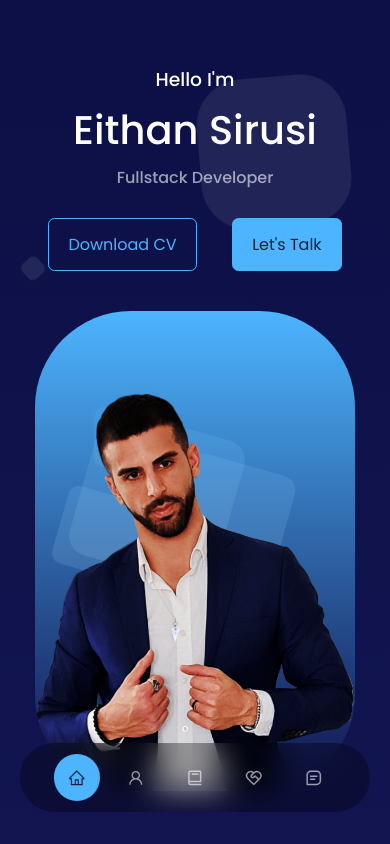
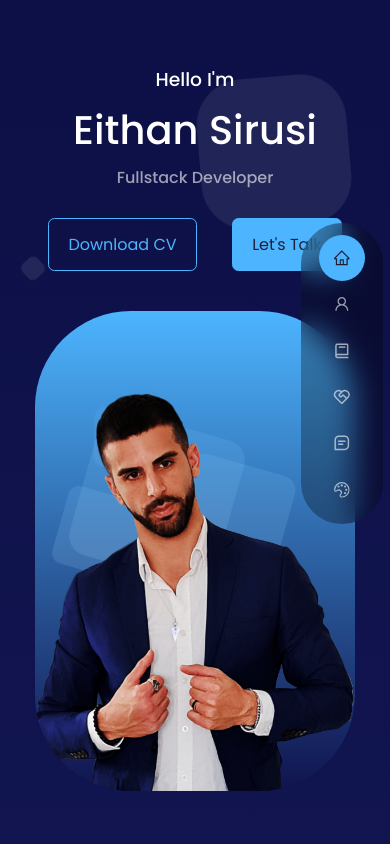
Before and after one commit to eithan31sirusi/new_portfolio, a React (Create React App) app: page / in a window 390 px wide. Shown: the top 844 px of the page. Built offline with nearby package versions, Linux system fonts and the light colour scheme; the HTML template or start-up script is replaced by a standard one.

Commit message:
testing the nav view in mobile mode

```diff
--- a/src/App.jsx
+++ b/src/App.jsx
@@ -1,4 +1,3 @@
-import React from "react";
 import Header from "./components/header/Header";
 import Nav from "./components/nav/Nav";
 import About from "./components/about/About";
--- a/src/components/myArt/MyArt.jsx
+++ b/src/components/myArt/MyArt.jsx
@@ -78,7 +78,7 @@ const MyArt = () => {
   };
 
   return (
-    <section id="testimonials">
+    <section id="myart">
       <h2 style={{ marginBottom: "unset" }}>My Art</h2>
       <h4 style={{ marginBottom: "2rem" }}>Comedy Sketchs</h4>
 
--- a/src/components/nav/Nav.jsx
+++ b/src/components/nav/Nav.jsx
@@ -1,23 +1,94 @@
-import React from 'react'
-import './nav.css'
-import {AiOutlineHome} from 'react-icons/ai'
-import {AiOutlineUser} from 'react-icons/ai'
-import {BiBook} from 'react-icons/bi'
-import {RiServiceLine} from 'react-icons/ri'
-import {BiMessageSquareDetail} from 'react-icons/bi'
-import {useState} from 'react'
+import React, { useEffect, useState } from "react";
+
+import "./nav.css";
+import { AiOutlineHome } from "react-icons/ai";
+import { AiOutlineUser } from "react-icons/ai";
+import { BiBook } from "react-icons/bi";
+import { RiServiceLine } from "react-icons/ri";
+import { BiMessageSquareDetail } from "react-icons/bi";
+import { VscSymbolColor } from "react-icons/vsc";
+import { AiOutlineClose } from "react-icons/ai";
+import { TiThMenu } from "react-icons/ti";
 
 const Nav = () => {
-  const [activeNav, setActiveNav] = useState('#')
+  const [activeNav, setActiveNav] = useState("#");
+  const [showNav, setShowNav] = useState(true);
+  const [isMobile, setIsMobile] = useState();
+
+  useEffect(() => {
+    window.addEventListener(
+      "resize",
+      () => {
+        const ismobile = window.innerWidth <= 900;
+        if (ismobile !== isMobile) setIsMobile(ismobile);
+        if (ismobile) setShowNav(false);
+        console.log(ismobile, "size");
+      },
+      false
+    );
+  }, [isMobile]);
+
   return (
-    <nav>
-      <a href="#" onClick={() => setActiveNav('#')} className={activeNav === '#' ? 'active' : ''}><AiOutlineHome/></a>
-      <a href="#about" onClick={() => setActiveNav('#about')} className={activeNav === '#about' ? 'active' : ''}><AiOutlineUser/></a>
-      <a href="#experience" onClick={() => setActiveNav('#experience')} className={activeNav === '#experience' ? 'active' : ''}><BiBook/></a>
-      <a href="#services" onClick={() => setActiveNav('#services')} className={activeNav === '#services' ? 'active' : ''}><RiServiceLine/></a>
-      <a href="#contact" onClick={() => setActiveNav('#contact')} className={activeNav === '#contact' ? 'active' : ''}><BiMessageSquareDetail/></a>
-    </nav>
-  )
-}
+    <>
+      <nav className={isMobile ? "nav_mobile" : ""}>
+        {isMobile && (
+          <a
+            onClick={() => {
+              setShowNav(!showNav);
+            }}
+          >
+            {showNav ? <AiOutlineClose /> : <TiThMenu />}
+          </a>
+        )}
+        {showNav && (
+          <>
+            <a
+              href="#"
+              onClick={() => setActiveNav("#")}
+              className={activeNav === "#" ? "active" : ""}
+            >
+              <AiOutlineHome />
+            </a>
+            <a
+              href="#about"
+              onClick={() => setActiveNav("#about")}
+              className={activeNav === "#about" ? "active" : ""}
+            >
+              <AiOutlineUser />
+            </a>
+            <a
+              href="#experience"
+              onClick={() => setActiveNav("#experience")}
+              className={activeNav === "#experience" ? "active" : ""}
+            >
+              <BiBook />
+            </a>
+            <a
+              href="#services"
+              onClick={() => setActiveNav("#services")}
+              className={activeNav === "#services" ? "active" : ""}
+            >
+              <RiServiceLine />
+            </a>
+            <a
+              href="#contact"
+              onClick={() => setActiveNav("#contact")}
+              className={activeNav === "#contact" ? "active" : ""}
+            >
+              <BiMessageSquareDetail />
+            </a>
+            <a
+              href="#myart"
+              onClick={() => setActiveNav("#myart")}
+              className={activeNav === "#contact" ? "active" : ""}
+            >
+              <VscSymbolColor />
+            </a>{" "}
+          </>
+        )}
+      </nav>
+    </>
+  );
+};
 
-export default Nav
+export default Nav;
--- a/src/components/nav/nav.css
+++ b/src/components/nav/nav.css
@@ -37,22 +37,59 @@ nav a.active {
 
 @media screen and (max-width: 650px) {
   nav {
-    left: 45%;
-    transform: translateX(-50%);
-    bottom: 2rem;
+    transform: translateX(200%);
+    bottom: 20rem;
+    flex-direction: column;
+    padding: 0.7rem 0.7rem;
   }
 }
-@media screen and (max-width: 512px) {
+@media screen and (max-width: 590px) {
   nav {
-    left: 40%;
-    transform: translateX(-50%);
-    bottom: 2rem;
+    transform: translateX(180%);
+  }
+}
+@media screen and (max-width: 552px) {
+  nav {
+    transform: translateX(150%);
+  }
+}
+@media screen and (max-width: 530px) {
+  nav {
+    transform: translateX(130%);
+  }
+}
+@media screen and (max-width: 497px) {
+  nav {
+    transform: translateX(120%);
+  }
+}
+@media screen and (max-width: 470px) {
+  nav {
+    transform: translateX(100%);
+  }
+}
+@media screen and (max-width: 439px) {
+  nav {
+    transform: translateX(80%);
+  }
+}
+@media screen and (max-width: 418px) {
+  nav {
+    transform: translateX(70%);
   }
 }
 @media screen and (max-width: 414px) {
   nav {
-    left: 50%;
-    transform: translateX(-50%);
-    bottom: 2rem;
+    transform: translateX(130%);
   }
 }
+@media screen and (max-width: 388px) {
+  nav {
+    transform: translateX(120%);
+  }
+}
+@media screen and (max-width: 368px) {
+  nav {
+    transform: translateX(100%);
+  }
+}
--- a/src/components/services/services.css
+++ b/src/components/services/services.css
@@ -41,6 +41,7 @@
   padding: 1rem;
   border-radius: 2rem 2rem 2rem 2rem;
   box-shadow: 0 2rem 1rem rgba(0, 0, 0, 0.1);
+  transition: ease-in-out;
 }
 
 .service__body > img {
```
